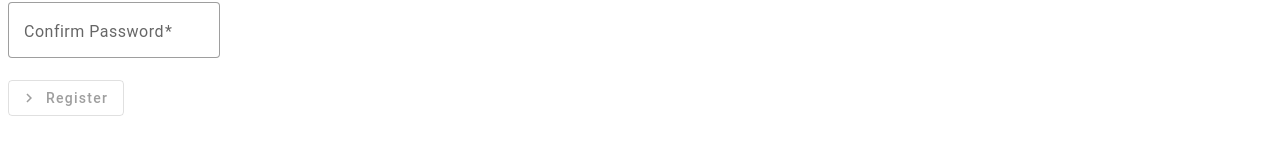
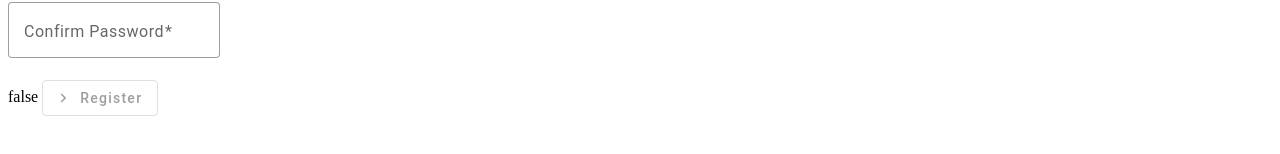
Before and after one commit to ackhare/TaxInvoice, an Angular app: page /tax-registration in a window 1280 px wide. Shown: the part 304-458 px from the top of the page. Built offline with nearby package versions, Linux system fonts and the light colour scheme.

Commit message:
created a login form working

```diff
--- a/src/app/taxRegistration/tax-registration.component.html
+++ b/src/app/taxRegistration/tax-registration.component.html
@@ -27,6 +27,7 @@
       </mat-form-field>
     </div>
     <div fxFlex="100%">
+      {{registerForm.valid}}
         <button mat-stroked-button color="primary" type="submit" [disabled]="!registerForm.valid">Register<mat-icon>chevron_right</mat-icon></button>
     </div>
   </div>
--- a/src/app/taxRegistration/tax-registration.component.ts
+++ b/src/app/taxRegistration/tax-registration.component.ts
@@ -23,6 +23,5 @@ export class TaxRegistrationComponent  {
 export const confirmPasswordValidator: ValidatorFn = (control: AbstractControl): ValidationErrors | null => {
   const password = control.get('password');
   const confirmPassword = control.get('confirmPassword');
-
   return password && confirmPassword && password.value === confirmPassword.value ? { confirmPassword: true } : null;
 };
```
Also changed, not shown: 1 other file (tests, documents, lock files or other folders).
